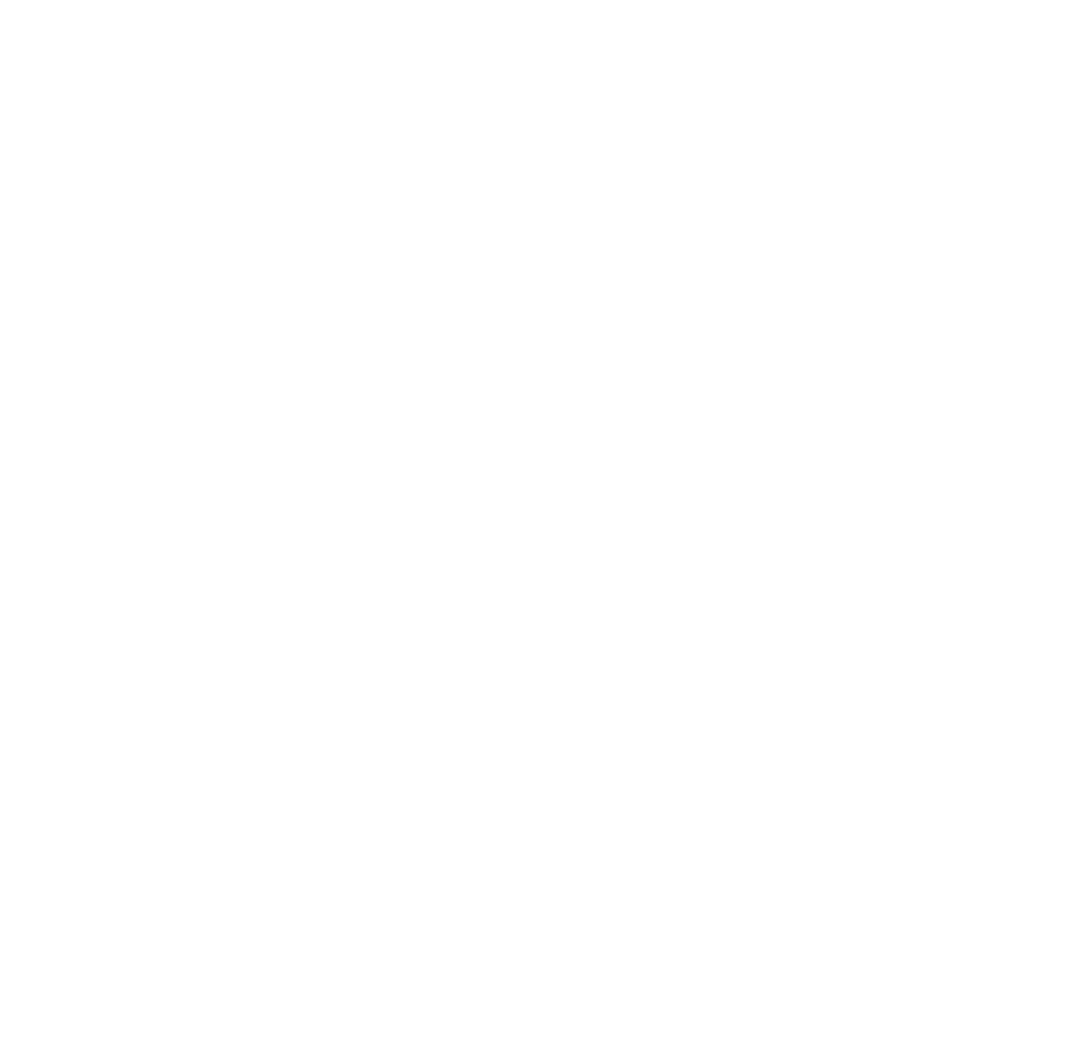
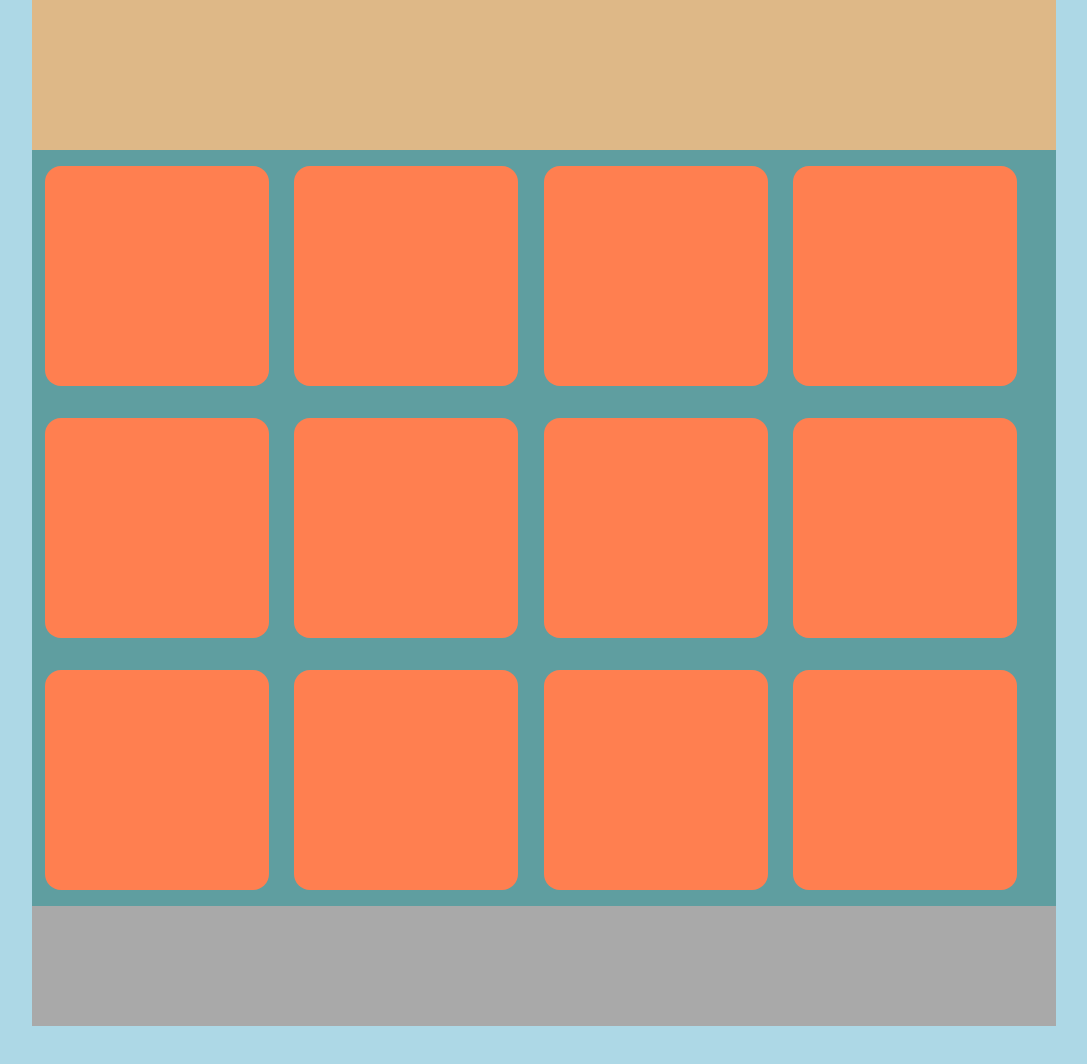
Before and after one commit to emaferr/html-css-memory, a plain HTML site: page index.html in a window 1280 px wide. Shown: the whole page, without its empty margins (96-1183 px from the left). Before the commit the page ends 800 px from the top, so only its background shows below. Drawn offline with Linux system fonts and the light colour scheme.

Commit message:
Create structure using float

```diff
--- a/css/style.css
+++ b/css/style.css
@@ -6,6 +6,44 @@
     padding: 0;
 }
 
+.clearfix::after{
+    content: "";
+    display: table;
+    clear: both;
+}
+
+/* end Utility */
+
+/* Contain */
+
+.page_contain{
+    width: 80%;
+    height: 1200px;
+    margin: auto;
+}
+
+.cards_contain{
+    background-color: cadetblue;
+    width: 100%;
+}
+/* end Contain */
 
 
-/* end Utility */
+.title{
+    height: 150px;
+    background-color: burlywood;
+}
+
+.card{
+    width: 21.87%;
+    height: 220px;
+    border-radius: 1rem;
+    background-color: coral;
+    float: left;
+    margin: 1rem 0.8rem;
+}
+
+.footer{
+    height: 120px;
+    background-color: darkgrey;
+}
--- a/index.html
+++ b/index.html
@@ -9,11 +9,66 @@
     <meta name="viewport" content="width=device-width, initial-scale=1.0">
     <title>Memory Game</title>
     <link rel="stylesheet" href="./css/style.css">
+    <style>
+        body{background-color: #add8e6;}
+    </style>
 
 </head>
 
 <body>
 
+    <!-- Page contain -->
+    <div class="page_contain">
+
+        <!-- Title -->
+        <h1 class="title"></h1>
+        <!-- end Title -->
+
+        <!-- Cards contain -->
+        <div class="cards_contain clearfix">
+
+            <div class="card"></div>
+            <div class="card"></div>
+            <div class="card"></div>
+            <div class="card"></div>
+            <div class="card"></div>
+            <div class="card"></div>
+            <div class="card"></div>
+            <div class="card"></div>
+            <div class="card"></div>
+            <div class="card"></div>
+            <div class="card"></div>
+            <div class="card"></div>
+
+        </div>
+        <!-- end Cards contain -->
+
+        <!-- Footer -->
+        <div class="footer"></div>
+        <!-- end Footer -->
+
+
+
+
+
+
+
+
+
+
+
+
+
+
+
+
+
+
+
+    </div>
+    <!-- end Page contain -->
+
+
 </body>
 
 </html>
```
